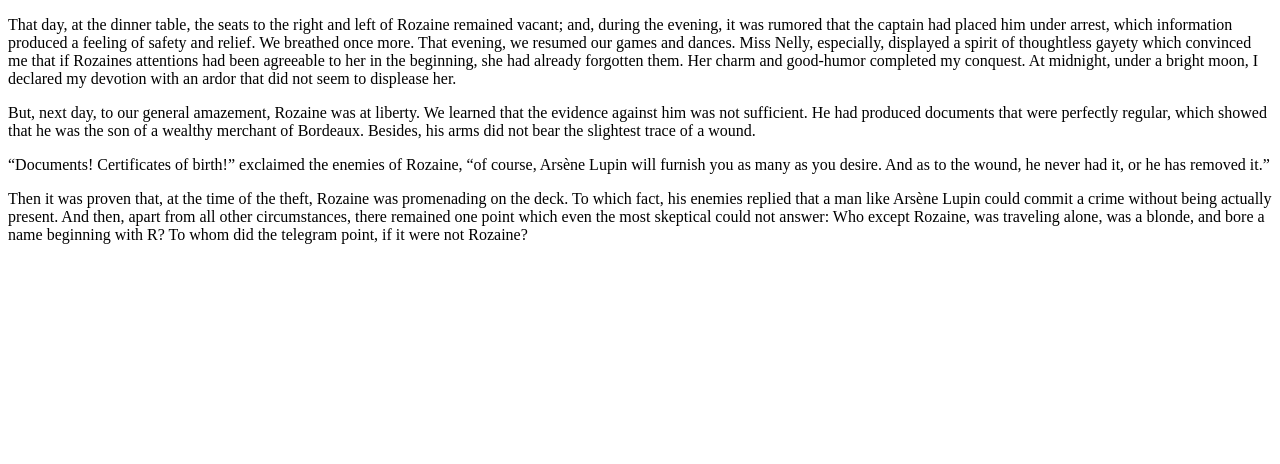
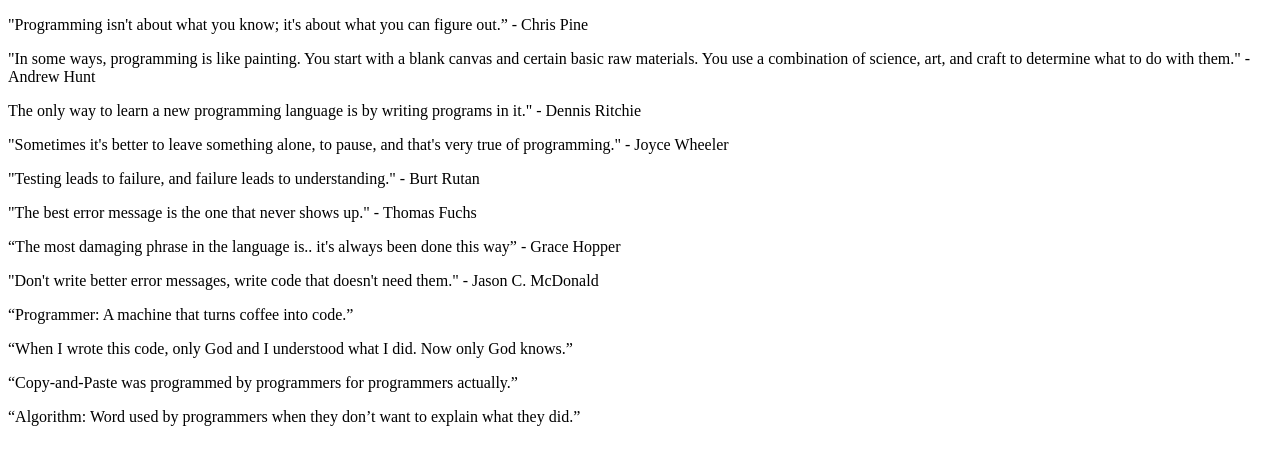
Before and after one commit to AngelHannah/Assignment_1, a plain HTML site: page pagetwo.html in a window 1280 px wide. Drawn offline with Linux system fonts and the light colour scheme.

Commit message:
Edited pages
Edited pages to correct mistakes

```diff
--- a/pagetwo.html
+++ b/pagetwo.html
@@ -5,32 +5,20 @@
     </head>
 
     <body>
-        <p>That day, at the dinner table, the seats to the right and left of Rozaine remained vacant; and, during
-            the  evening,  it  was  rumored  that  the  captain  had  placed  him  under  arrest,  which  information
-            produced  a  feeling  of  safety  and  relief.  We  breathed  once  more.  That  evening,  we  resumed  our
-            games  and  dances.  Miss  Nelly,  especially,  displayed  a  spirit  of  thoughtless  gayety  which
-            convinced  me  that  if  Rozaines  attentions  had  been  agreeable  to  her  in  the  beginning,  she  had
-            already forgotten them. Her charm and good-humor completed my conquest. At midnight, under
-            a bright moon, I declared my devotion with an ardor that did not seem to displease her. </p>
-            <p>
-                But, next day, to our general amazement, Rozaine was at liberty. We learned that the evidence against him
-                was not sufficient. He had produced documents that were perfectly regular, which showed that he
-                was the son of a wealthy merchant of Bordeaux. Besides, his arms did not bear the slightest trace
-                of a wound.
-            </p>
-            <p>
-                “Documents! Certificates of birth!” exclaimed the enemies of Rozaine, “of course,
-                Arsène Lupin will furnish you as many as you desire. And as to the wound, he never had it, or he
-                has removed it.”
-            </p>
-            <p>
-                Then it was proven that, at the time of the theft, Rozaine was promenading on the
-                deck.  To  which  fact,  his  enemies  replied  that  a  man  like  Arsène  Lupin  could  commit  a  crime
-                without being actually present. And then, apart from all other circumstances, there remained one
-                point which even the most skeptical could not answer: Who except Rozaine, was traveling alone,
-                was a blonde, and bore a name beginning with R? To whom did the telegram point, if it were not
-                Rozaine?
-            </p>
+        <p>"Programming isn't about what you know; it's about what you can figure out.” - Chris Pine</p>
+        <p>"In some ways, programming is like painting. You start with a blank canvas and certain basic raw
+            materials. You use a combination of science, art, and craft to determine what to do with them." -
+            Andrew Hunt</p>
+            <p>The only way to learn a new programming language is by writing programs in it." - Dennis Ritchie</p>
+            <p>"Sometimes it's better to leave something alone, to pause, and that's very true of programming." - Joyce Wheeler </p>
+            <p>"Testing leads to failure, and failure leads to understanding." - Burt Rutan</p>
+            <p>"The best error message is the one that never shows up." - Thomas Fuchs</p>
+            <p>“The most damaging phrase in the language is.. it's always been done this way” - Grace Hopper</p>
+            <p>"Don't write better error messages, write code that doesn't need them." - Jason C. McDonald</p>
+            <p>“Programmer: A machine that turns coffee into code.”</p>
+            <p>“When I wrote this code, only God and I understood what I did. Now only God knows.”</p>
+            <p>“Copy-and-Paste was programmed by programmers for programmers actually.”</p>
+            <p>“Algorithm: Word used by programmers when they don’t want to explain what they did.”</p>
         </p>
     </body>
 </html>
```
Also changed, not shown: pagefour.html (+12 -27 lines), pagethree.html (+17 -20 lines).
